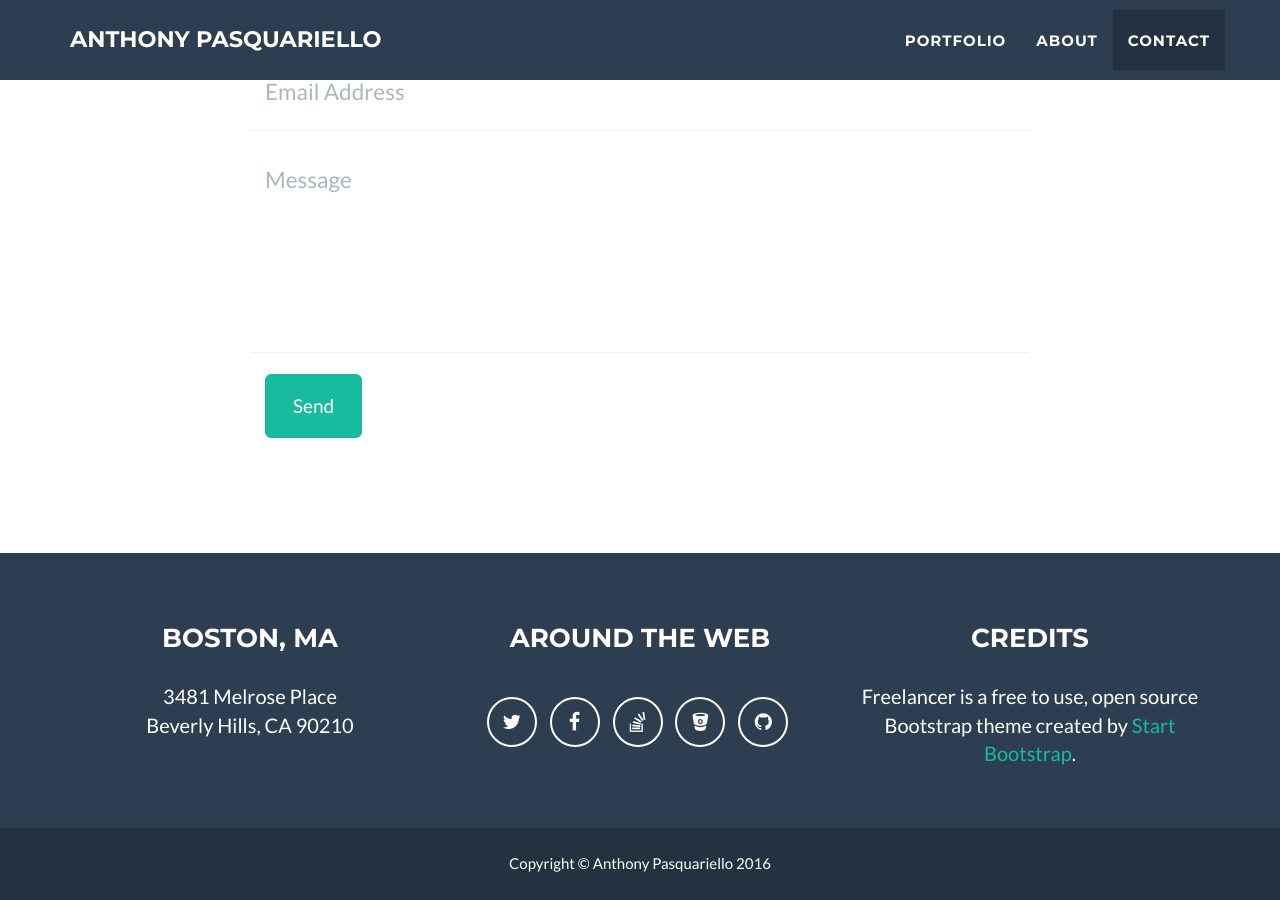
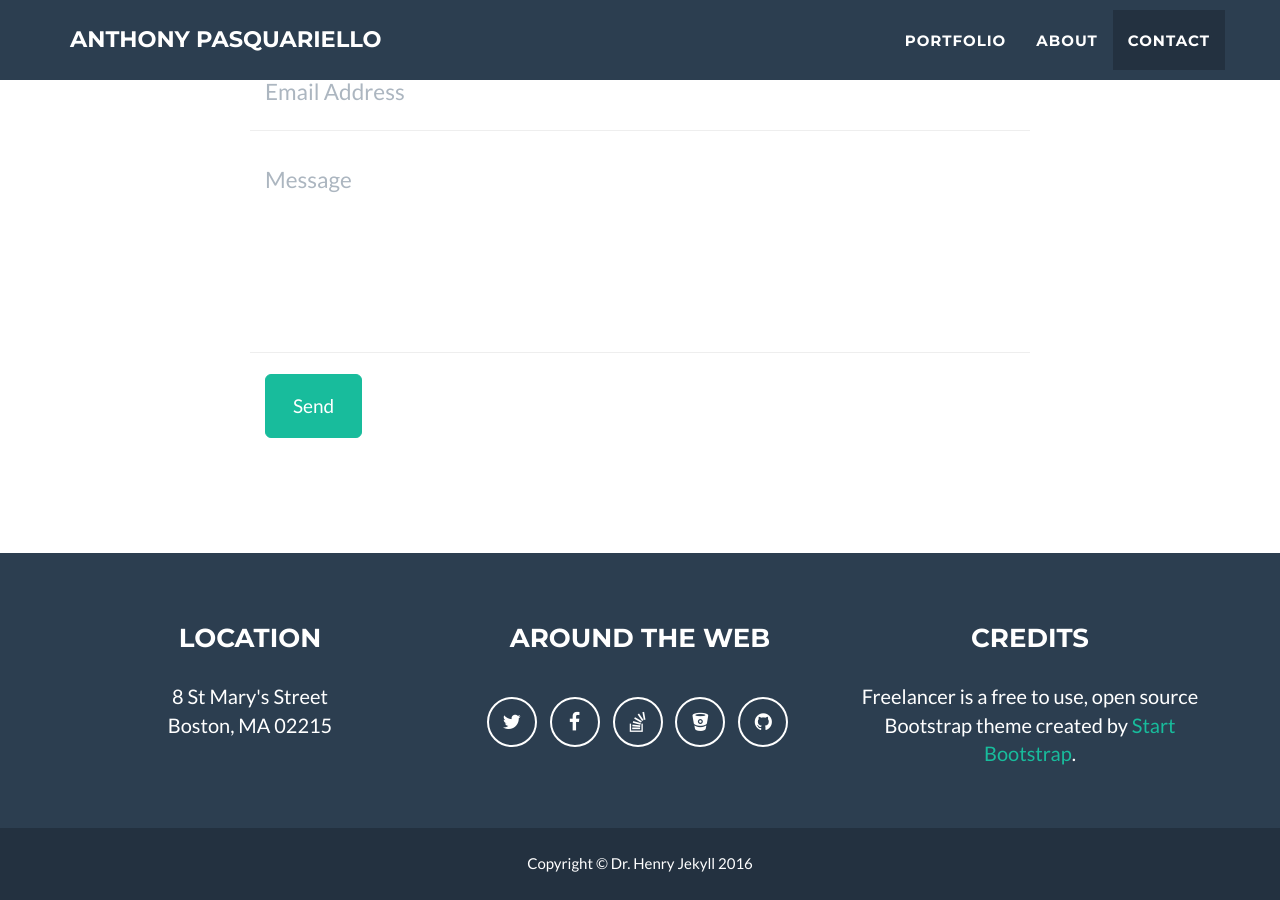
Before and after one commit to antpas/antpas.github.io, a Jekyll site: the page built from index.html, in a window 1280 px wide and 900 px high, scrolled down 2485 px. Built offline with Jekyll 4.4.1, drawn with Linux system fonts in a browser that asks for light colours.

Commit message:
Update _config.yml

```diff
--- a/_config.yml
+++ b/_config.yml
@@ -31,8 +31,8 @@ color:
 
 # Footer settings
 footer:
-  copyright: Anthony Pasquariello
-  location: Boston, MA
+  copyright: Dr. Henry Jekyll
+  location: Location
   social: Around the Web
   credits: Credits
 
@@ -51,8 +51,8 @@ social:
 
 # Postal address (add as many lines as necessary)
 address:
-  - line: 3481 Melrose Place
-  - line: Beverly Hills, CA 90210
+  - line: 8 St Mary's Street
+  - line: Boston, MA 02215
 
 # Credits content
 credits: 'Freelancer is a free to use, open source Bootstrap theme created by <a href="http://startbootstrap.com">Start Bootstrap</a>.'
```
